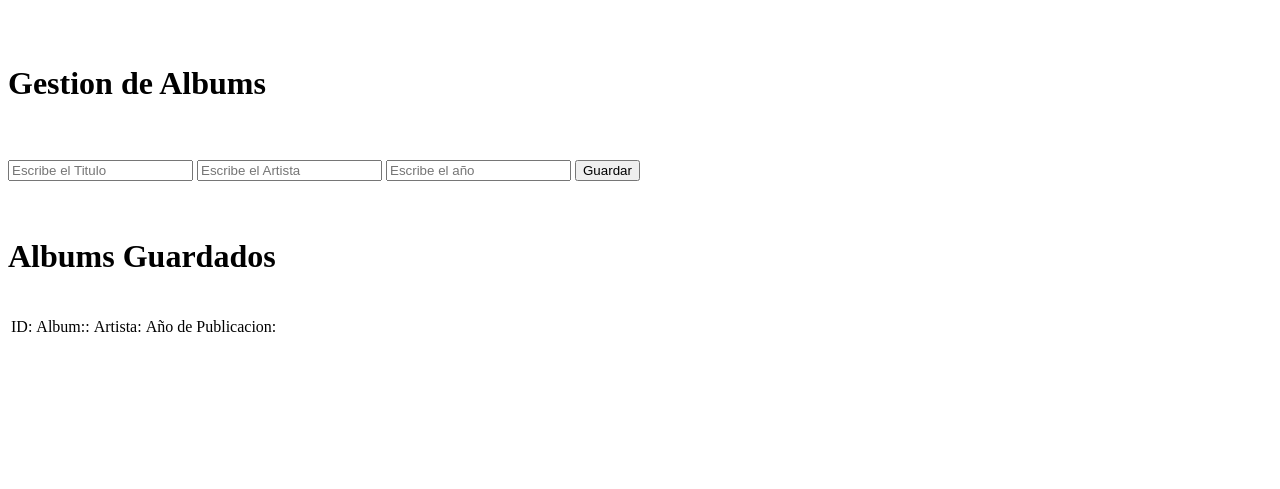
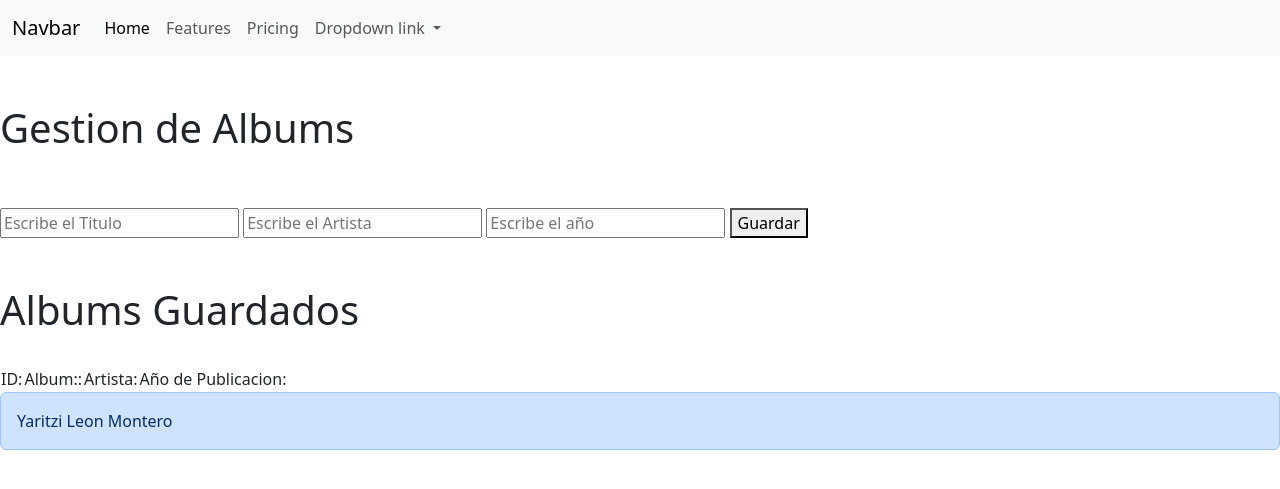
Before and after one commit to YaritziLeon/POOS181, a Flask app: page / in a window 1280 px wide. Shown: the top 489 px of the page. Run offline with Flask 3, Linux system fonts and the light colour scheme; data that the repository does not hold is empty; some libraries are stand-ins or nearby versions.

Commit message:
Viendo bootstrap y agregamos algunos enlaces

```diff
--- a/Practicas/Practica5_IntroduccionFlask/templates/index.html
+++ b/Practicas/Practica5_IntroduccionFlask/templates/index.html
@@ -1,11 +1,7 @@
-<!DOCTYPE html>
-<html>
-<head>
-    <meta charset="UTF-8">
-    <meta name="viewport" content="width=device-width, initial-scale=1.0">
-    <title>CRUD ALBUMS</title>
-</head>
-<body>
+
+{% extends 'plantilla.html' %} -heredar el archivo-
+{% block body %}
+
     <br>
     <br>
     <h1>Gestion de Albums</h1>
@@ -52,6 +48,4 @@
             {% endfor %}
         </tbody>
     </table>
-
-</body>
-</html>
+    {% endblock %}
--- /dev/null
+++ b/Practicas/Practica5_IntroduccionFlask/templates/plantilla.html
@@ -0,0 +1,52 @@
+<!DOCTYPE html>
+<html>
+<head>
+    <meta charset="UTF-8">
+    <meta name="viewport" content="width=device-width, initial-scale=1.0">
+    <link href="https://cdn.jsdelivr.net/npm/bootstrap@5.3.0/dist/css/bootstrap.min.css" rel="stylesheet" integrity="sha384-9ndCyUaIbzAi2FUVXJi0CjmCapSmO7SnpJef0486qhLnuZ2cdeRhO02iuK6FUUVM" crossorigin="anonymous">
+    <title>Soy la plantilla</title>
+</head>
+<body>
+    <nav class="navbar navbar-expand-lg bg-body-tertiary">
+        <div class="container-fluid">
+          <a class="navbar-brand" href="#">Navbar</a>
+          <button class="navbar-toggler" type="button" data-bs-toggle="collapse" data-bs-target="#navbarNavDropdown" aria-controls="navbarNavDropdown" aria-expanded="false" aria-label="Toggle navigation">
+            <span class="navbar-toggler-icon"></span>
+          </button>
+          <div class="collapse navbar-collapse" id="navbarNavDropdown">
+            <ul class="navbar-nav">
+              <li class="nav-item">
+                <a class="nav-link active" aria-current="page" href="#">Home</a>
+              </li>
+              <li class="nav-item">
+                <a class="nav-link" href="#">Features</a>
+              </li>
+              <li class="nav-item">
+                <a class="nav-link" href="#">Pricing</a>
+              </li>
+              <li class="nav-item dropdown">
+                <a class="nav-link dropdown-toggle" href="#" role="button" data-bs-toggle="dropdown" aria-expanded="false">
+                  Dropdown link
+                </a>
+                <ul class="dropdown-menu">
+                  <li><a class="dropdown-item" href="#">Action</a></li>
+                  <li><a class="dropdown-item" href="#">Another action</a></li>
+                  <li><a class="dropdown-item" href="#">Something else here</a></li>
+                </ul>
+              </li>
+            </ul>
+          </div>
+        </div>
+      </nav>
+
+    {% block body %}
+
+    {% endblock %}
+
+    <div class="alert alert-primary" role="alert">
+        Yaritzi Leon Montero
+      </div>
+
+    <script src="https://cdn.jsdelivr.net/npm/bootstrap@5.3.0/dist/js/bootstrap.bundle.min.js" integrity="sha384-geWF76RCwLtnZ8qwWowPQNguL3RmwHVBC9FhGdlKrxdiJJigb/j/68SIy3Te4Bkz" crossorigin="anonymous"></script>
+</body>
+</html>
```
Also changed, not shown: Practicas/Practica5_IntroduccionFlask/templates/editarAlbum.html (+5 -10 lines), Practicas/Practica5_IntroduccionFlask/templates/eliminarAlbum.html (+5 -11 lines).
